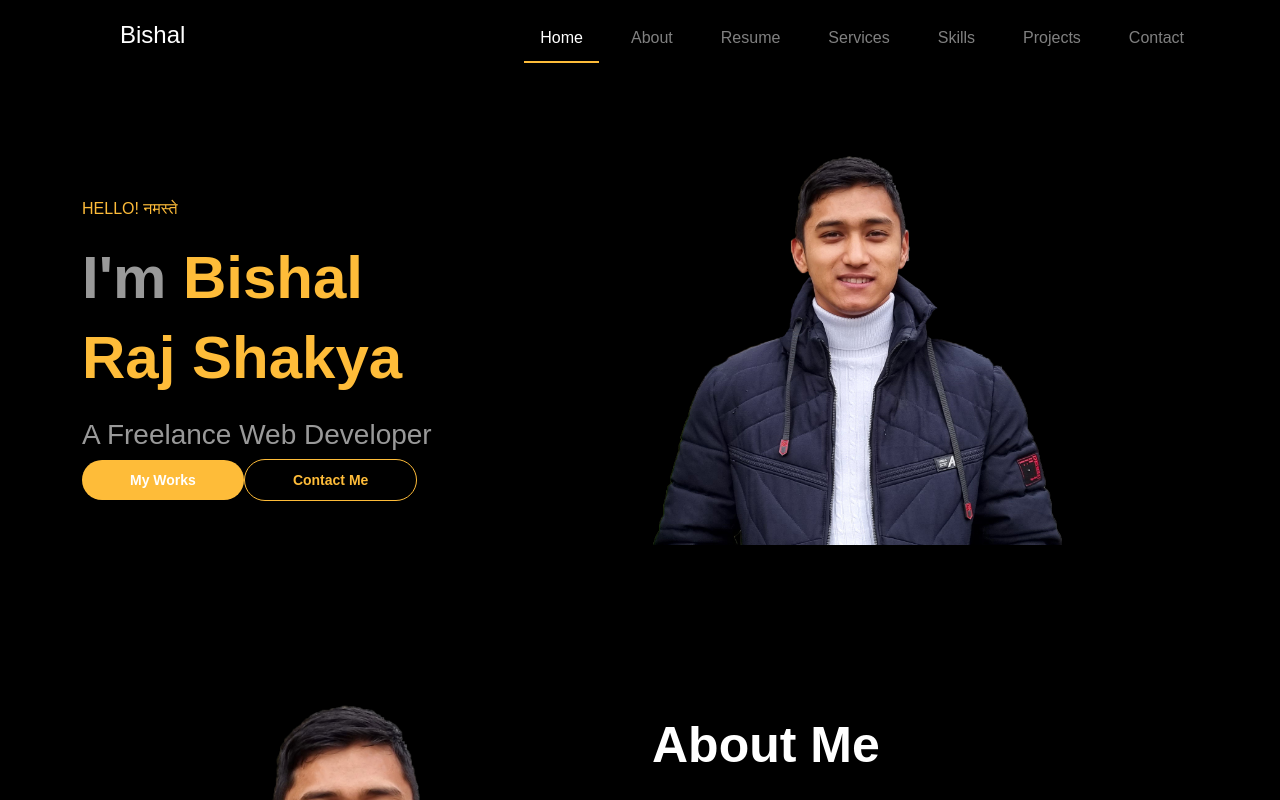
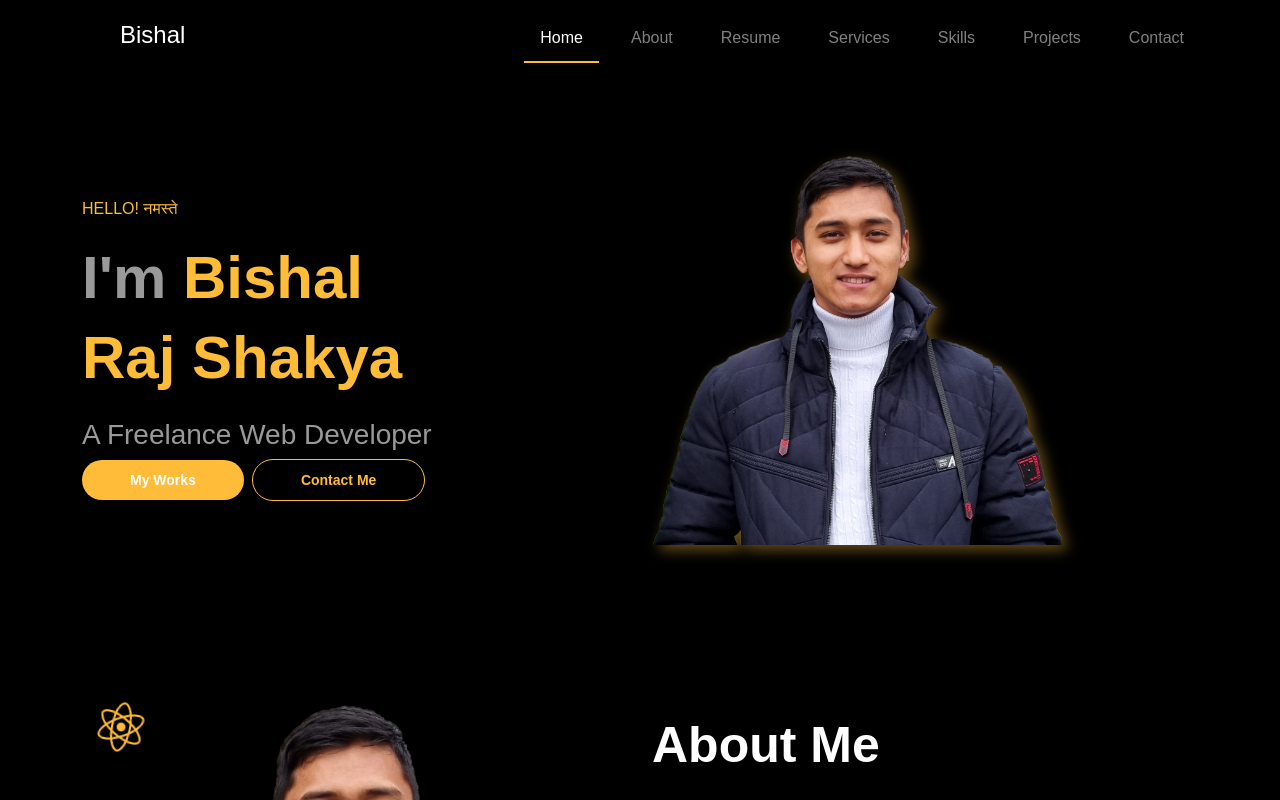
Before and after one commit to BishalRaj/profile-2022, a React (Create React App) app: page / in a window 1280 px wide. Both pictures are taken after a click on the button "Login". Shown: the top 800 px of the page. Built offline with nearby package versions, Linux system fonts and the light colour scheme; the HTML template or start-up script is replaced by a standard one.

Commit message:
added glow in intro picture

```diff
--- a/src/layout/homeLayout/index.jsx
+++ b/src/layout/homeLayout/index.jsx
@@ -28,7 +28,7 @@ const Index = () => {
       <homePage.Projects />
       {/* <Contact /> */}
       <homePage.Footer />
-      {/* <BottomNavBar clickMe={toggleTheme} /> */}
+      <homePage.BottomNavbar clickMe={toggleTheme} />
     </div>
   );
 };
--- a/src/pages/Home/Footer/footer.js
+++ b/src/pages/Home/Footer/footer.js
@@ -84,7 +84,7 @@ function footer() {
             </Col>
           </Row>
         </Col>
-        <Col lg={12} md={6}>
+        <Col lg={2} md={6} className="d-flex justify-content-between" >
           <div
             className=" default-bg-color-secondary d-flex align-items-center justify-content-center mb-5 icon-div float-left mr-3"
             style={{ borderRadius: "50%", height: "55px", width: "55px" }}
--- a/src/pages/Home/Intro/intro.js
+++ b/src/pages/Home/Intro/intro.js
@@ -6,7 +6,7 @@ import logo from "../../../images/one.png";
 function Intro() {
   return (
     <Container className="c-h-700" id="intro">
-      <Row className="h-100 align-items-center">
+      <Row className="h-100 align-items-center d-flex justify-content-between">
         <Col lg={6} md={6} sm={12} xs={12}>
           <h6 className="font-weight-bold default-color-primary mb-4">
             HELLO! <span className=" ml-3">नमस्ते</span>
@@ -31,7 +31,7 @@ function Intro() {
           <Link
             to="contact"
             spy={true}
-            className="btn rounded-pill intro-btn outline-btn ml-2 py-2 px-5"
+            className="btn rounded-pill intro-btn outline-btn ml-2 py-2 px-5 mx-2"
           >
             <small>
               <b>Contact Me</b>
@@ -39,7 +39,7 @@ function Intro() {
           </Link>
         </Col>
         <Col lg={6} md={6} xs={12}>
-          <Image src={logo} className="w-75 profile-img" />
+          <Image src={logo} className="w-75 profile-img shadowfilter" />
         </Col>
       </Row>
     </Container>
--- a/src/pages/Home/Projects/projects.js
+++ b/src/pages/Home/Projects/projects.js
@@ -30,10 +30,10 @@ function projects() {
             <Image src={actualWidth === 4 ? imgSmall : imgLarge} width={'100%'} />
           </div>
           <div
-            className="image-centered-text h-100"
-            style={{
-              width: actualWidth === 4 ? "92.5%" : "96.5%",
-            }}
+            className="image-centered-text h-100 w-100"
+            // style={{
+            //   width: actualWidth === 4 ? "92.5%" : "96.5%",
+            // }}
           >
             <p
               style={{
--- a/src/pages/Nav/MainNav/navbar.js
+++ b/src/pages/Nav/MainNav/navbar.js
@@ -7,7 +7,7 @@ function NavBar() {
   return (
     <Container>
       <Navbar
-        collapseOnSelect
+        // collapseOnSelect
         fixed="top"
         expand="lg"
         className="px-4 py-3 mx-5"
--- a/src/pages/index.js
+++ b/src/pages/index.js
@@ -7,5 +7,6 @@ import Projects from './Home/Projects/projects'
 import Resume from './Home/Resume/resume'
 import Services from './Home/Services/services'
 import Skills from './Home/Skills/skills'
+import BottomNavbar from './Nav/MainNav/bottomNavbar'
 
-export default {NavBar,About,Contact,Footer,Intro,Projects,Resume,Services,Skills}
+export default {NavBar,About,Contact,Footer,Intro,Projects,Resume,Services,Skills,BottomNavbar}
--- a/src/styles/homeStyle.scss
+++ b/src/styles/homeStyle.scss
@@ -59,6 +59,11 @@ body {
 
 .app.theme-dark{
 
+    .shadowfilter {
+        -webkit-filter: drop-shadow(5px 5px 7px rgba(254,188 ,57, 0.4));
+         filter: drop-shadow(5px 5px 7px rgba(254,188 ,57, 0.4));
+    }
+
     background-color: #000000;
     .navbar{
     background-color: #000000;
@@ -115,6 +120,11 @@ body {
 }
 
 .app.theme-light{
+    .shadowfilter {
+        -webkit-filter: drop-shadow(5px 5px 7px rgba(0,0,0, 0.5));
+         filter: drop-shadow(5px 5px 7px rgba(0,0,0, 0.5));
+    }
+
     background-color: whitesmoke;
     .default-bg-color-primary{
         background-color: #000000;
@@ -213,6 +223,10 @@ body {
 }
 
 .app.theme-purple{
+    .shadowfilter {
+        -webkit-filter: drop-shadow(6px 6px 8px rgba( 	220 ,	4 ,	253, 0.4));
+         filter: drop-shadow(6px 6px 8px rgba( 	220 	,4 ,	253, 0.4));
+    }
 
     background-color: #000000;
     .navbar{
@@ -293,6 +307,10 @@ body {
 
 .app.theme-green{
 
+    .shadowfilter {
+        -webkit-filter: drop-shadow(6px 6px 8px rgba(254, 	188, 	57, 0.4));
+         filter: drop-shadow(6px 6px 8px rgba(254, 	188, 	57, 0.4));
+    }
     .navbar{
         background-color: #0F3832;
         color: #999999 !important;
@@ -344,6 +362,11 @@ body {
 }
 
 .app.theme-pink{
+    .shadowfilter {
+        -webkit-filter: drop-shadow(6px 6px 8px rgba(93,0,29, 1));
+         filter: drop-shadow(6px 6px 8px rgba(93,0,29, 1));
+    }
+
    background-color: #EE4C7D;
     .default-bg-color-primary{
         background-color: #991851;
@@ -353,7 +376,7 @@ body {
     }
     .default-color-primary{
         color: #5D001D;
-        fill:#EE4C7D;
+        fill: #5D001D;
     }
     .default-color-secondary{
         color: #fff;
@@ -431,6 +454,11 @@ body {
 }
 
 .app.theme-cyan{
+    .shadowfilter {
+        -webkit-filter: drop-shadow(5px 5px 7px rgba(102 	,252 	,241, 0.4));
+         filter: drop-shadow(5px 5px 7px rgba(102 	,252 	,241, 0.4));
+    }
+
     background-color: #1F2833;
     .default-bg-color-primary{
         background-color: #0F3832;
@@ -440,7 +468,7 @@ body {
     }
     .default-color-primary{
         color: #66FCF1;
-        fill:#202833;
+        fill: #66FCF1;
     }
     .default-color-secondary{
         color: #fff;
@@ -646,8 +674,8 @@ body {
 .image-centered-text{
     transition: .5s ease;
     opacity: 0;
-    position: absolute;
-    top: 50%;
+    position: relative;
+    top: -96%;
     left: 50%;
     transform: translate(-50%, -50%);
     -ms-transform: translate(-50%, -50%);
@@ -677,6 +705,8 @@ body {
 ul {
 list-style: none;
 }
+
+
 
 @media (max-width: 768px) {
     .navbar{
```
